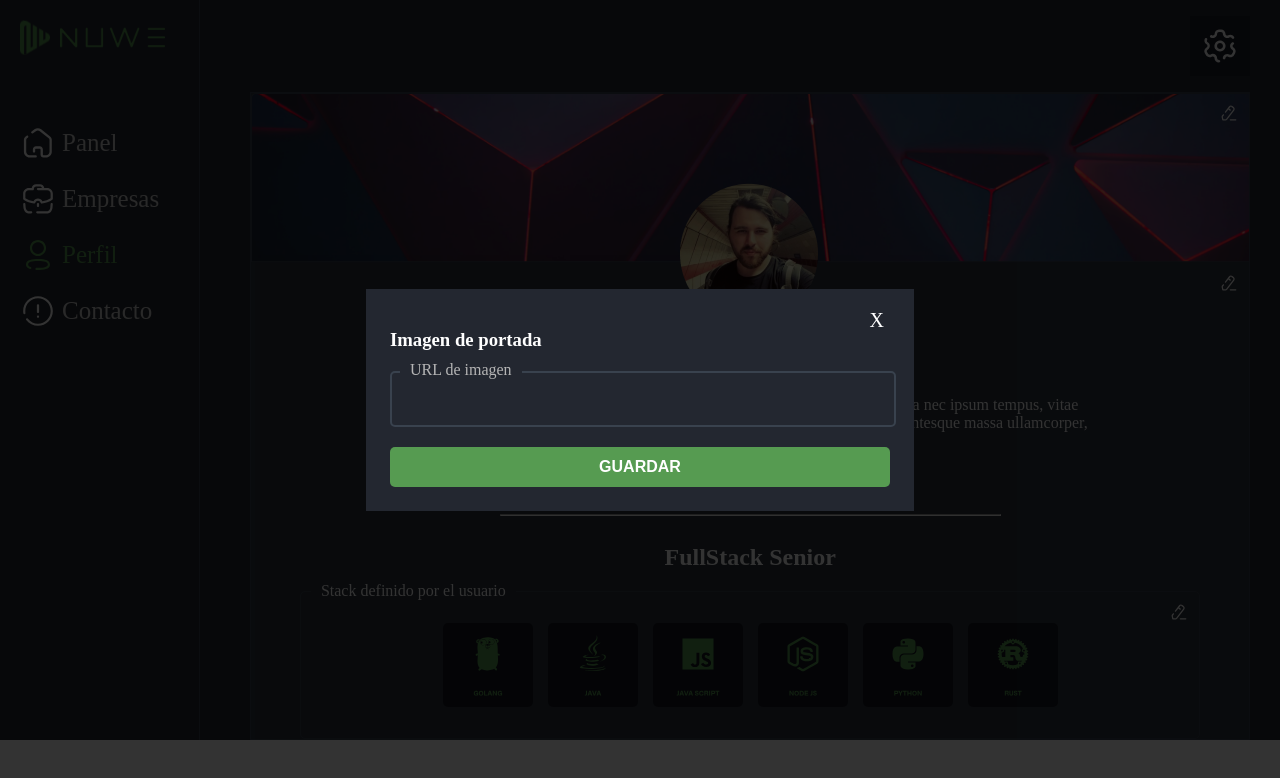
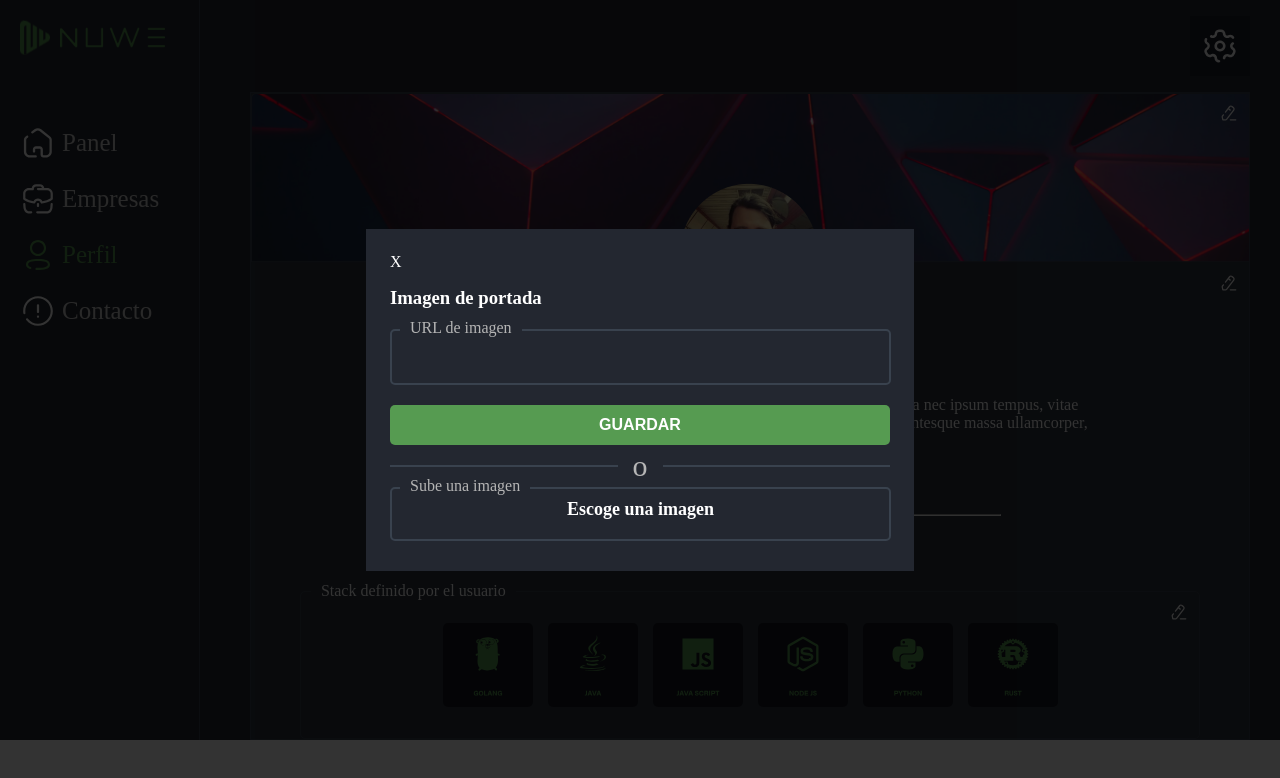
Before and after one commit to jasba24/SCL_RetoIndividual1, a Vue app: page / in a window 1280 px wide. Both pictures are taken after a click on the element 1229 px from the left and 113 px from the top of the page. Shown: the top 778 px of the page. Built offline with nearby package versions, Linux system fonts and the light colour scheme.

Commit message:
feat: :fire: add new features to modal

```diff
--- a/src/components/Dashboard/DashboardModal/Modal.vue
+++ b/src/components/Dashboard/DashboardModal/Modal.vue
@@ -3,9 +3,28 @@
     <div @click="closeModal" class="modal__closeIcon">X</div>
     <h1 class="modal__title">Imagen de portada</h1>
     <form class="modal__form">
+      <div class="input__link">
         <label>URL de imagen</label>
         <input ref="url" type="text" />
+      </div>
       <button @click.prevent="toogleModal">Guardar</button>
+      <div class="form__options">
+        <div></div>
+        <p>o</p>
+        <div></div>
+      </div>
+      <div class="input__img">
+        <label class="input__file--description">Sube una imagen</label>
+        <label class="input__file--label"
+          >{{ chooseName }}
+          <input
+            ref="file"
+            @change="getFileUrl"
+            class="input__file"
+            type="file"
+            accept=".svg,.png,.jpg.jpeg,.gif"
+        /></label>
+      </div>
     </form>
   </section>
 </template>
@@ -18,12 +37,29 @@ const store = useStore();
 
 const url = ref(null);
 
+const file = ref(null);
+
+let fileUrl = ref("");
+
+let chooseName = ref("Escoge una imagen");
+
+const getFileUrl = () => {
+  const objectURL = URL.createObjectURL(file.value.files[0]);
+
+  console.log(file.value.files.length === 0);
+
+  chooseName.value =
+    file.value.files.length === 0 ? "Escoge una imagen" : "Imagen Escogida";
+
+  return objectURL ? (fileUrl = objectURL) : (fileUrl = url.value.value);
+};
+
 const closeModal = () => {
   store.commit("showModal", false);
 };
 
 const toogleModal = () => {
-  store.commit("setProfileBgUrl", url.value.value);
+  store.commit("setProfileBgUrl", fileUrl);
   store.commit("showModal");
 };
 </script>
@@ -40,13 +76,13 @@ secondary-color = #569b51
 .modal__title
   margin 16px 0 20px
 .modal__form
-  position relative
+  margin-bottom 10px
   & input
     border 1px solid #39424E
     border-width 2px
     border-radius 5px
     background-color primary-color
-    width 98%
+    width 97%
     height 50px
     font-size 16px
     padding-left 10px
@@ -66,17 +102,45 @@ secondary-color = #569b51
     text-transform uppercase
     font-weight bold
     cursor pointer
-  & label
+  & .form__options
+    display flex
+    justify-content center
+    align-items center
+    & div
+      border 1px solid #39424E
+      width 50%
+      margin-top 20px
+      margin-bottom 20px
+    & p
+      font-size 30px
+      margin 0 15px
+      color #b5b5b5
+label
   position absolute
   background-color #232730
   color #B5B5B5
+  padding 0 10px
   top -10px
   left 10px
-    padding 0 10px
-.modal__closeIcon
-  font-size 20px
-  position absolute
-  right 30px
-  top 20px
+.input__link, .input__img
+  position relative
+.input__img
+  height 50px
+.input__file
+  display none
+.input__file--description
+  z-index 2
+.input__file--label
+  height 40px
+  width 477px
+  padding-top 10px
+  border 2px solid #39424E
+  border-radius 5px
+  top 0
+  left 0
+  color white
+  font-size 18px
+  font-weight bold
   cursor pointer
+  text-align center
 </style>
```
Lines whose indentation alone changed are shown as unchanged.
